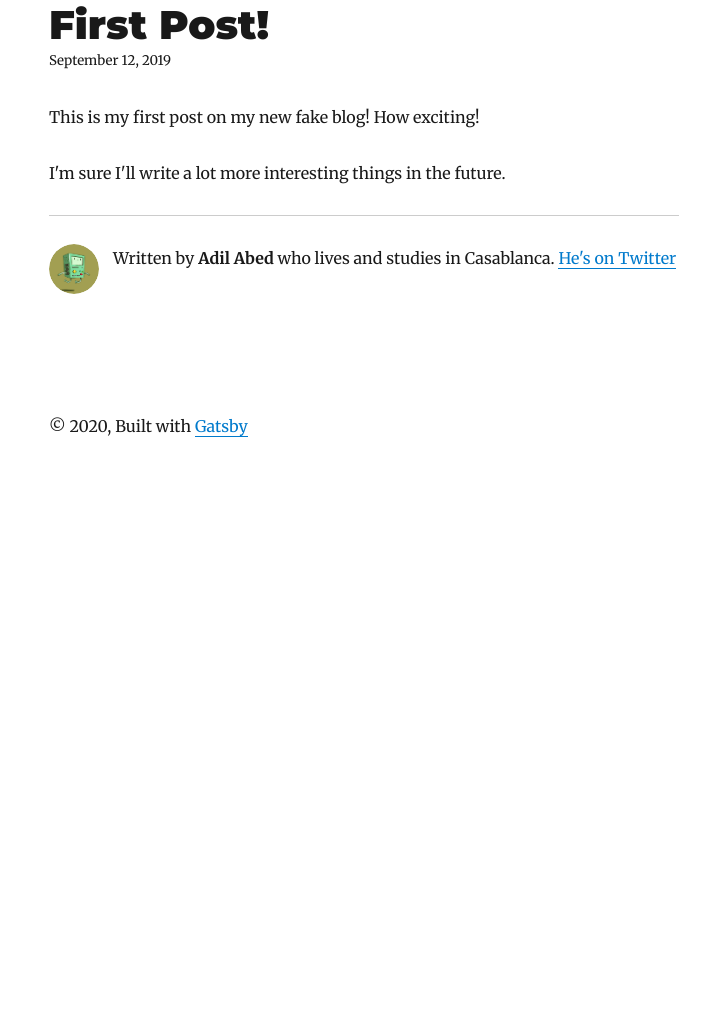
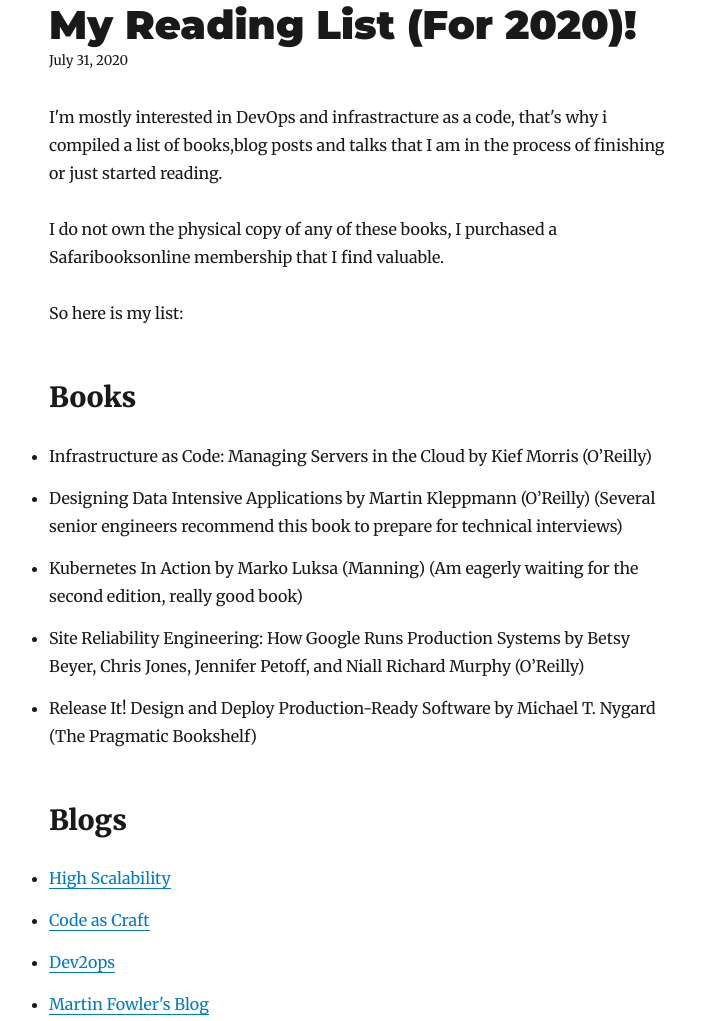
Before and after one commit to adilabed/gatsby-blog, a Gatsby site: page /first-post/ in a window 1280 px wide. Shown: the part 92-1113 px from the top of the page, without its empty margins (276-986 px from the left). Before the commit the page ends 800 px from the top, so only its background shows below. Built offline with nearby package versions, Linux system fonts and the light colour scheme; Gatsby itself is replaced by a stand-in of ours; some packages are replaced by stand-ins of ours.

Commit message:
reading list

```diff
--- a/content/blog/first-post/index.md
+++ b/content/blog/first-post/index.md
@@ -1,9 +1,26 @@
 ---
-title: First Post!
-date: "2019-09-12T16:26:03.284Z"
-description: "First Blog's Post using Gatsby"
+title: My Reading List (For 2020)!
+date: "2020-07-31T16:26:03.284Z"
+description: "Some of best resources in my opinion of books/blogs around infrastracture"
 ---
 
-This is my first post on my new fake blog! How exciting!
+I'm mostly interested in DevOps and infrastracture as a code, that's why i compiled a list of books,blog posts and talks that I am in the process of finishing or just started reading.
 
-I'm sure I'll write a lot more interesting things in the future.
+I do not own the physical copy of any of these books, I purchased a Safaribooksonline membership that I find valuable.
+
+So here is my list:
+
+## Books
+
+- Infrastructure as Code: Managing Servers in the Cloud by Kief Morris (O’Reilly)
+- Designing Data Intensive Applications by Martin Kleppmann (O’Reilly) (Several senior engineers recommend this book to prepare for technical interviews)
+- Kubernetes In Action by Marko Luksa (Manning) (Am eagerly waiting for the second edition, really good book)
+- Site Reliability Engineering: How Google Runs Production Systems by Betsy Beyer, Chris Jones, Jennifer Petoff, and Niall Richard Murphy (O’Reilly)
+- Release It! Design and Deploy Production-Ready Software by Michael T. Nygard (The Pragmatic Bookshelf)
+
+## Blogs
+
+- [High Scalability](http://highscalability.com/)
+- [Code as Craft](https://codeascraft.com/)
+- [Dev2ops](http://dev2ops.org/)
+- [Martin Fowler's Blog](http://martinfowler.com/bliki/)
```
